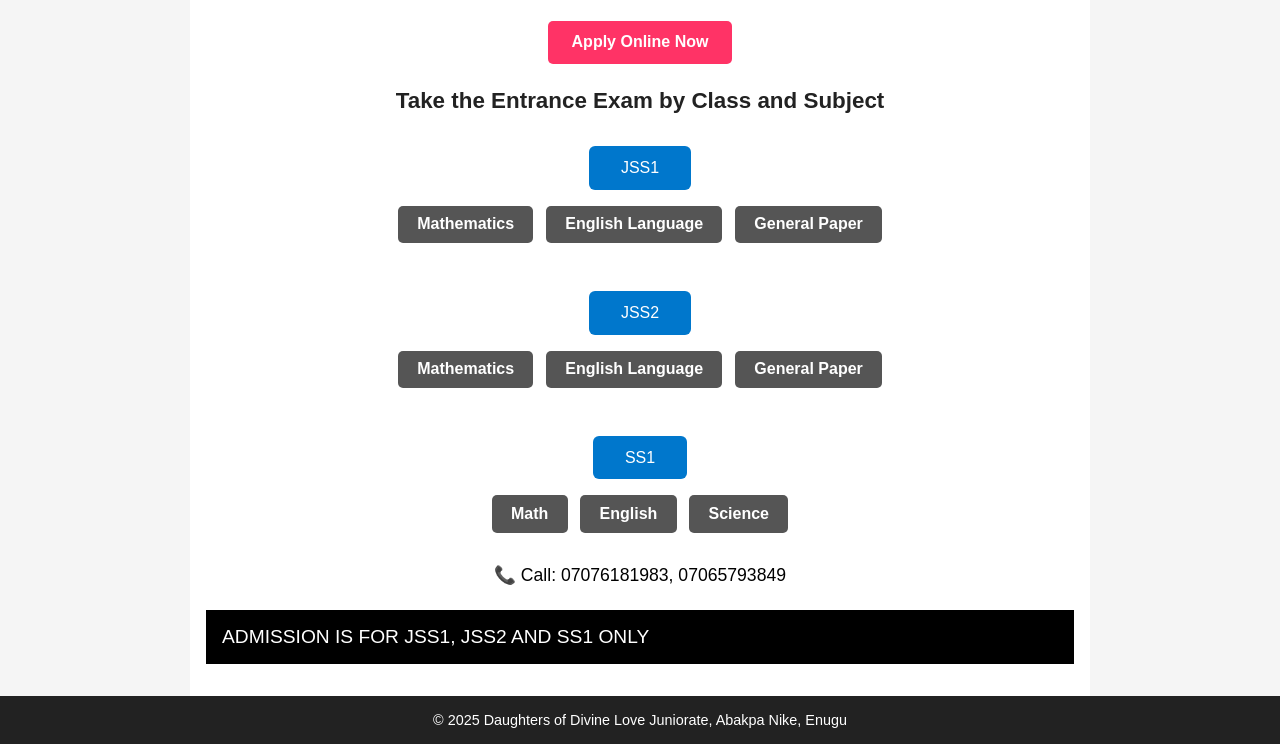
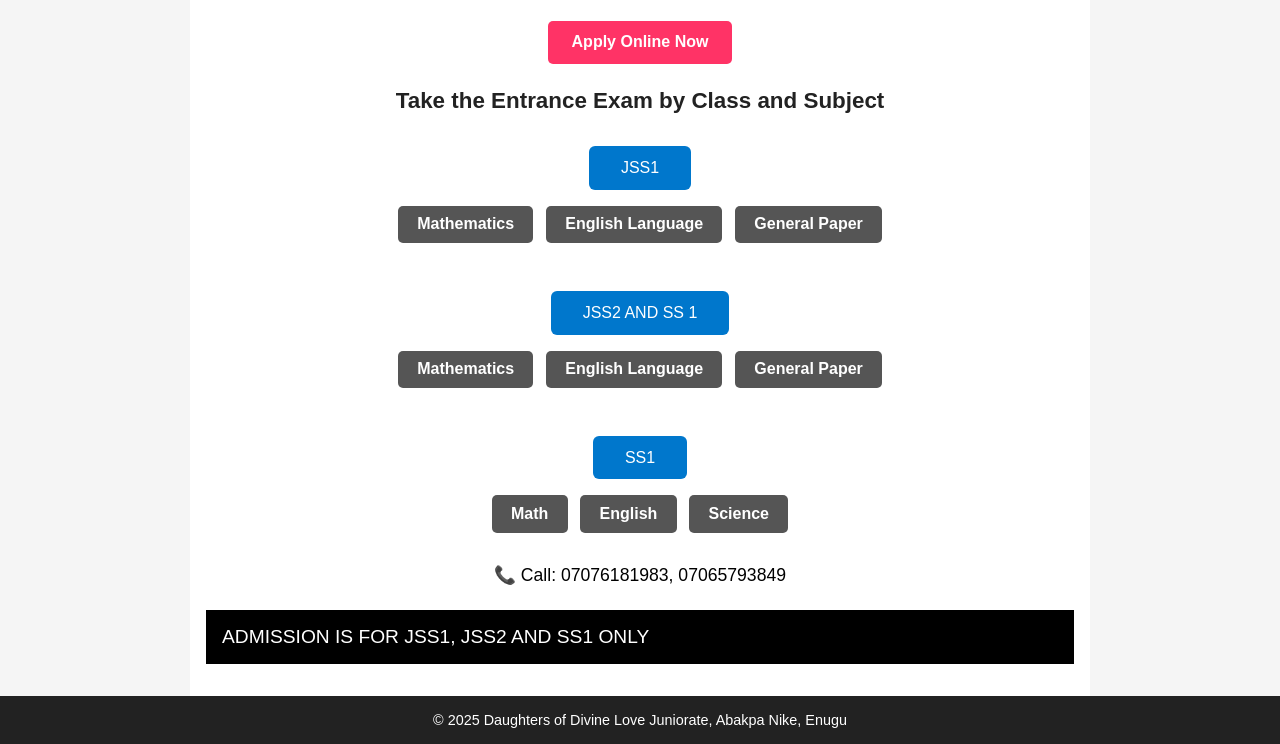
Before and after one commit to BUCHI789/ddlj-batch-bexam, a plain HTML site: page index.html in a window 1280 px wide. Shown: the part 807-1551 px from the top of the page. Drawn offline with Linux system fonts and the light colour scheme.

Commit message:
Update index.html

```diff
--- a/index.html
+++ b/index.html
@@ -218,7 +218,7 @@
 </div>
 
 <!-- JSS2 -->
-<button class="class-button">JSS2</button>
+<button class="class-button">JSS2 AND SS 1</button>
 <div class="subject-buttons">
   <a href="https://www.classmarker.com/online-test/start/user-info/?quiz=cv96830966f85b4b" target="_blank">Mathematics</a>
   <a href="https://www.classmarker.com/online-test/start/user-info/?quiz=rnc68309863027d6" target="_blank">English Language</a>
```
